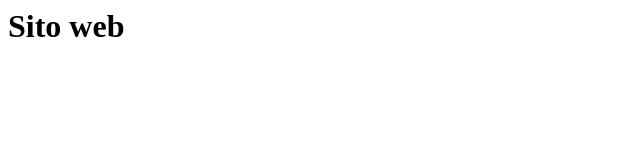
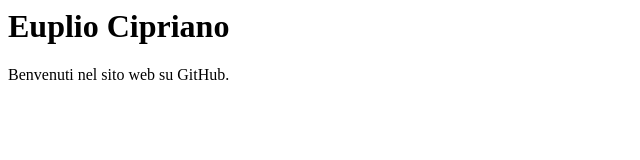
Before and after one commit to eupliocipriano/sitoweb, a plain HTML site: page index.html in a window 1280 px wide. Shown: the whole page, without its empty margins (0-640 px from the left). Drawn offline with Linux system fonts and the light colour scheme.

Commit message:
Titolo modificato

```diff
--- a/index.html
+++ b/index.html
@@ -1,5 +1,6 @@
 <html>
   <body>
-    <h1>Sito web</h1>
+    <h1>Euplio Cipriano</h1>
+    <p>Benvenuti nel sito web su GitHub.</p>
   </body>
 </html>
```
